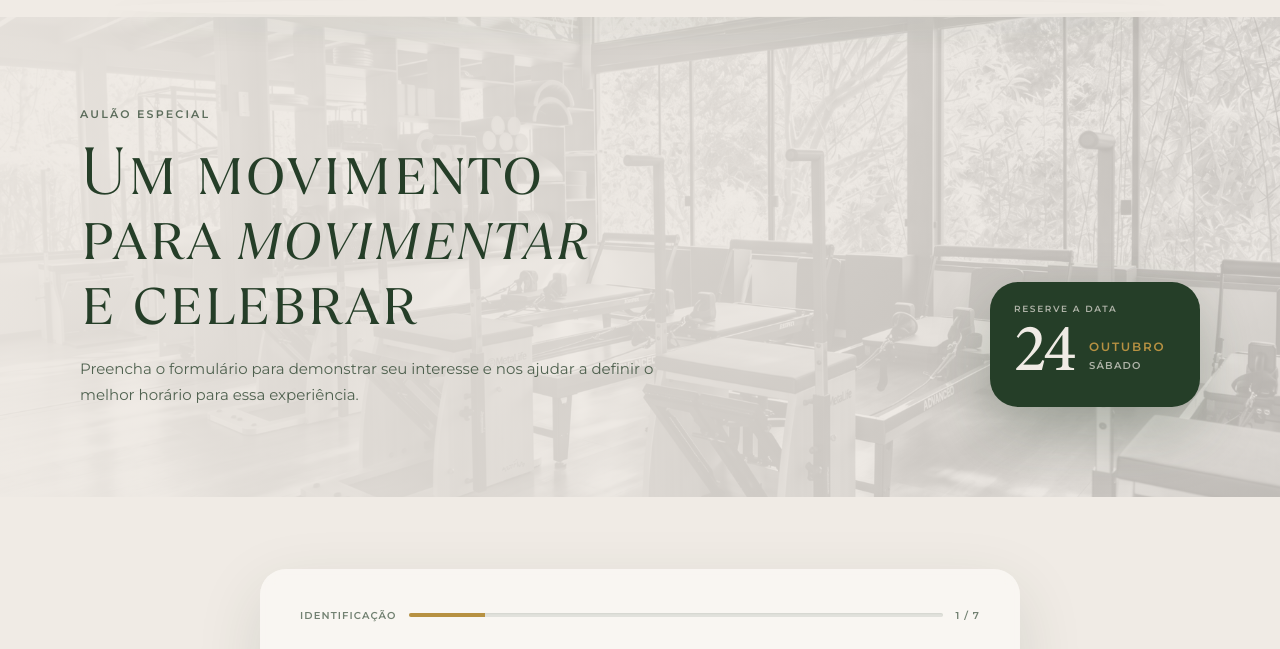
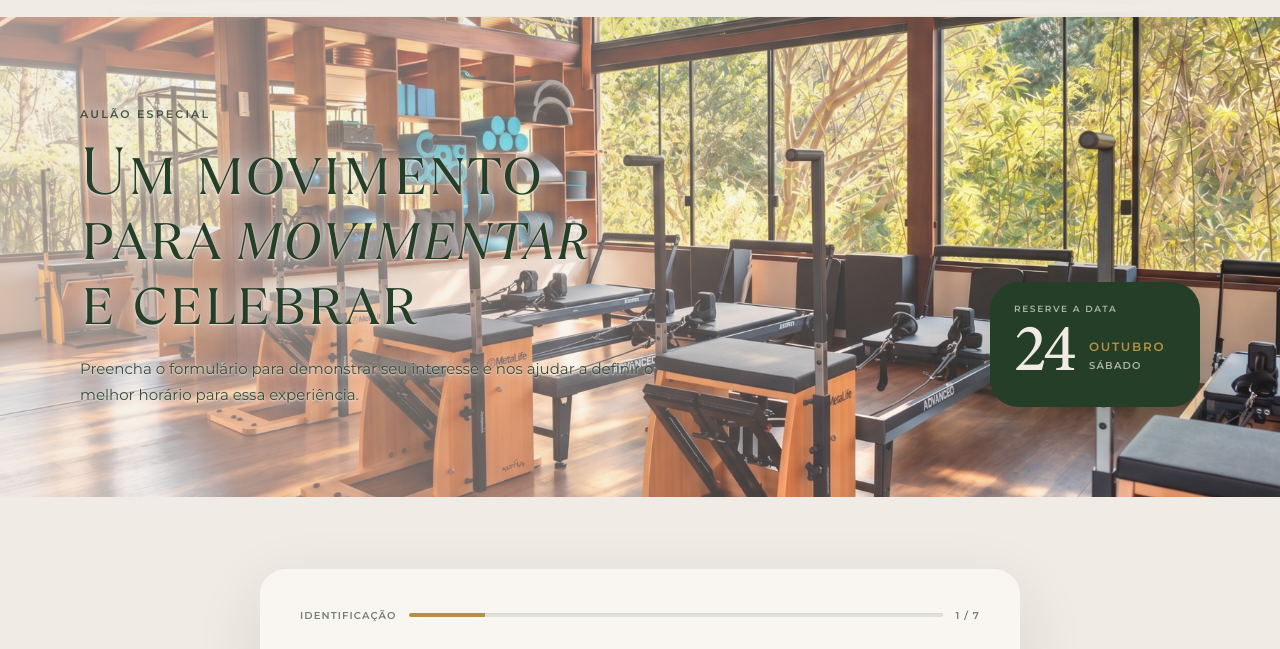
Before and after one commit to theresacambiaghi/LP-Theresa-Cambiaghi, a website: page public/aulao/index.html in a window 1280 px wide. Shown: the part 83-732 px from the top of the page. Drawn offline with Linux system fonts and the light colour scheme.

Commit message:
style: reveal full-color aulao hero image

```diff
--- a/public/styles.css
+++ b/public/styles.css
@@ -107,14 +107,14 @@ button { cursor: pointer; }
 .eyebrow { display: flex; margin: 0 0 13px; color: rgba(37, 62, 40, .72); align-items: center; gap: 10px; font-size: 9px; font-weight: 600; letter-spacing: .18em; text-transform: uppercase; }
 .eyebrow > span { width: 26px; height: 1px; background: var(--gold); }
 .event-banner { position: relative; min-height: clamp(360px, 35vw, 500px); overflow: hidden; color: var(--green); background: var(--beige); isolation: isolate; }
-.event-banner-image { position: absolute; z-index: -3; inset: 0; width: 100%; height: 100%; object-fit: cover; object-position: center 58%; filter: grayscale(1) contrast(.9) brightness(.96); }
-.event-banner-overlay { position: absolute; z-index: -2; inset: 0; background: linear-gradient(90deg, rgba(240, 235, 229, .94), rgba(240, 235, 229, .86) 58%, rgba(240, 235, 229, .76)); }
+.event-banner-image { position: absolute; z-index: -3; inset: 0; width: 100%; height: 100%; object-fit: cover; object-position: center 58%; filter: none; }
+.event-banner-overlay { position: absolute; z-index: -2; inset: 0; background: linear-gradient(90deg, rgba(240, 235, 229, .62), rgba(240, 235, 229, .28) 58%, rgba(240, 235, 229, .08)); }
 .event-banner-content { display: flex; width: min(1120px, calc(100% - 64px)); min-height: inherit; margin: 0 auto; padding: clamp(58px, 7vw, 92px) 0; align-items: flex-end; justify-content: space-between; gap: 60px; }
 .event-banner-copy { max-width: 680px; }
-.event-banner-kicker { margin: 0 0 18px; color: rgba(37, 62, 40, .72); font-size: 11px; font-weight: 600; letter-spacing: .2em; text-transform: uppercase; }
-.event-banner-copy h1 { margin: 0; font: 300 clamp(44px, 5.2vw, 74px)/.98 "TT Ramillas", var(--serif); font-variant-caps: small-caps; font-feature-settings: "smcp" 1; letter-spacing: .01em; }
+.event-banner-kicker { margin: 0 0 18px; color: rgba(37, 62, 40, .82); font-size: 11px; font-weight: 600; letter-spacing: .2em; text-shadow: 0 0 12px var(--beige), 0 0 24px var(--beige); text-transform: uppercase; }
+.event-banner-copy h1 { margin: 0; font: 300 clamp(44px, 5.2vw, 74px)/.98 "TT Ramillas", var(--serif); font-variant-caps: small-caps; font-feature-settings: "smcp" 1; letter-spacing: .01em; text-shadow: 0 1px 2px rgba(240, 235, 229, .96), 0 0 16px rgba(240, 235, 229, .96), 0 0 36px rgba(240, 235, 229, .88); }
 .event-banner-copy h1 em { color: var(--green); font-weight: 300; }
-.event-banner-copy > p:last-child { max-width: 610px; margin: 22px 0 0; color: rgba(37, 62, 40, .78); font-size: 15px; line-height: 1.7; }
+.event-banner-copy > p:last-child { max-width: 610px; margin: 22px 0 0; color: rgba(37, 62, 40, .9); font-size: 15px; line-height: 1.7; text-shadow: 0 1px 2px rgba(240, 235, 229, .98), 0 0 12px rgba(240, 235, 229, .98), 0 0 26px rgba(240, 235, 229, .9); }
 .event-banner-date { position: relative; display: grid; min-width: 210px; padding: 21px 24px 24px; overflow: hidden; border-radius: 28px; color: var(--beige); background: var(--green); box-shadow: 0 24px 60px rgba(37, 62, 40, .28); gap: 14px; }
 .event-banner-date-label { color: rgba(240, 235, 229, .68); font-size: 9px; font-weight: 600; letter-spacing: .18em; text-transform: uppercase; }
 .event-banner-date-main { position: relative; z-index: 1; display: flex; align-items: center; gap: 16px; }
@@ -179,7 +179,7 @@ button { cursor: pointer; }
   .brand-logo { width: min(245px, 72vw); }
   .event-banner { min-height: 500px; }
   .event-banner-image { width: 100%; object-position: 54% center; }
-  .event-banner-overlay { background: linear-gradient(180deg, rgba(240, 235, 229, .8), rgba(240, 235, 229, .97)); }
+  .event-banner-overlay { background: linear-gradient(90deg, rgba(240, 235, 229, .58), rgba(240, 235, 229, .16)); }
   .event-banner-content { width: 100%; padding: 76px 24px 44px; align-items: flex-start; flex-direction: column; justify-content: flex-end; gap: 32px; }
   .event-banner-kicker { margin-bottom: 16px; font-size: 10px; }
   .event-banner-copy h1 { font-size: clamp(39px, 12vw, 52px); line-height: 1.02; }
```
